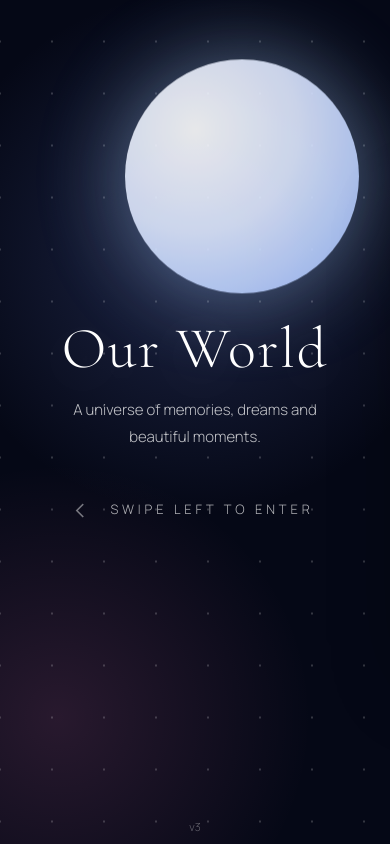
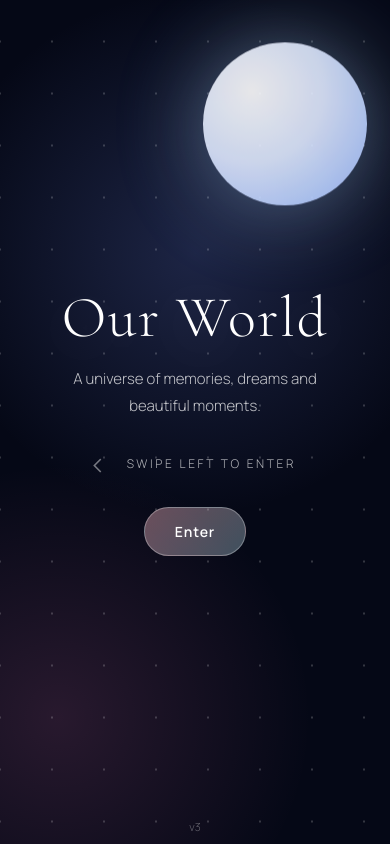
Before and after one commit to Nandhini1313/our-world, a plain HTML site: page index.html in a window 390 px wide. Shown: the top 844 px of the page. Drawn offline with nearby package versions, Linux system fonts and the light colour scheme.

Commit message:
Update upgrade.css

```diff
--- a/upgrade.css
+++ b/upgrade.css
@@ -254,3 +254,15 @@ body.locked{overflow:hidden}
 #gate:not([hidden]){display:block;padding:0}
 .gate-track{position:absolute;left:0;top:0}
 .gate-ver{position:absolute;left:50%;bottom:10px;transform:translateX(-50%);z-index:2;font-size:11px;opacity:.35;pointer-events:none}
+
+/* v4: phones */
+.gate-splash{touch-action:none}
+.gate-pane{overflow-y:auto}
+@media (max-width:768px){
+  .swipe-btn{display:inline-block}
+  .gate-splash p{margin-bottom:30px}
+  .swipe-hint{font-size:12px;letter-spacing:.22em}
+  #gate::after{width:min(170px,42vw);top:6%;right:6%}
+  .gate-card{padding:26px 20px}
+}
+@supports (height:100dvh){#gate{height:100dvh;bottom:auto}}
```
